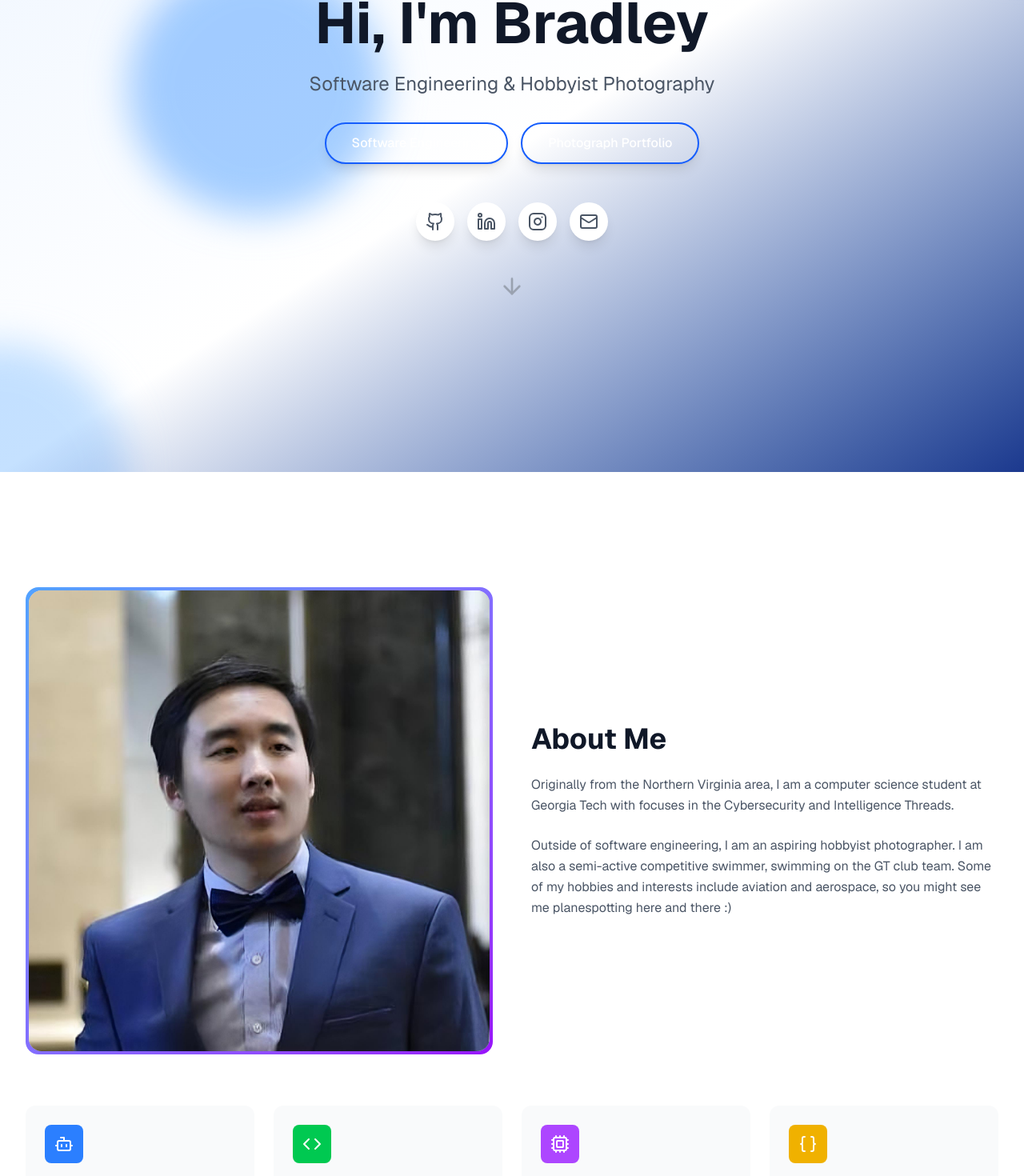
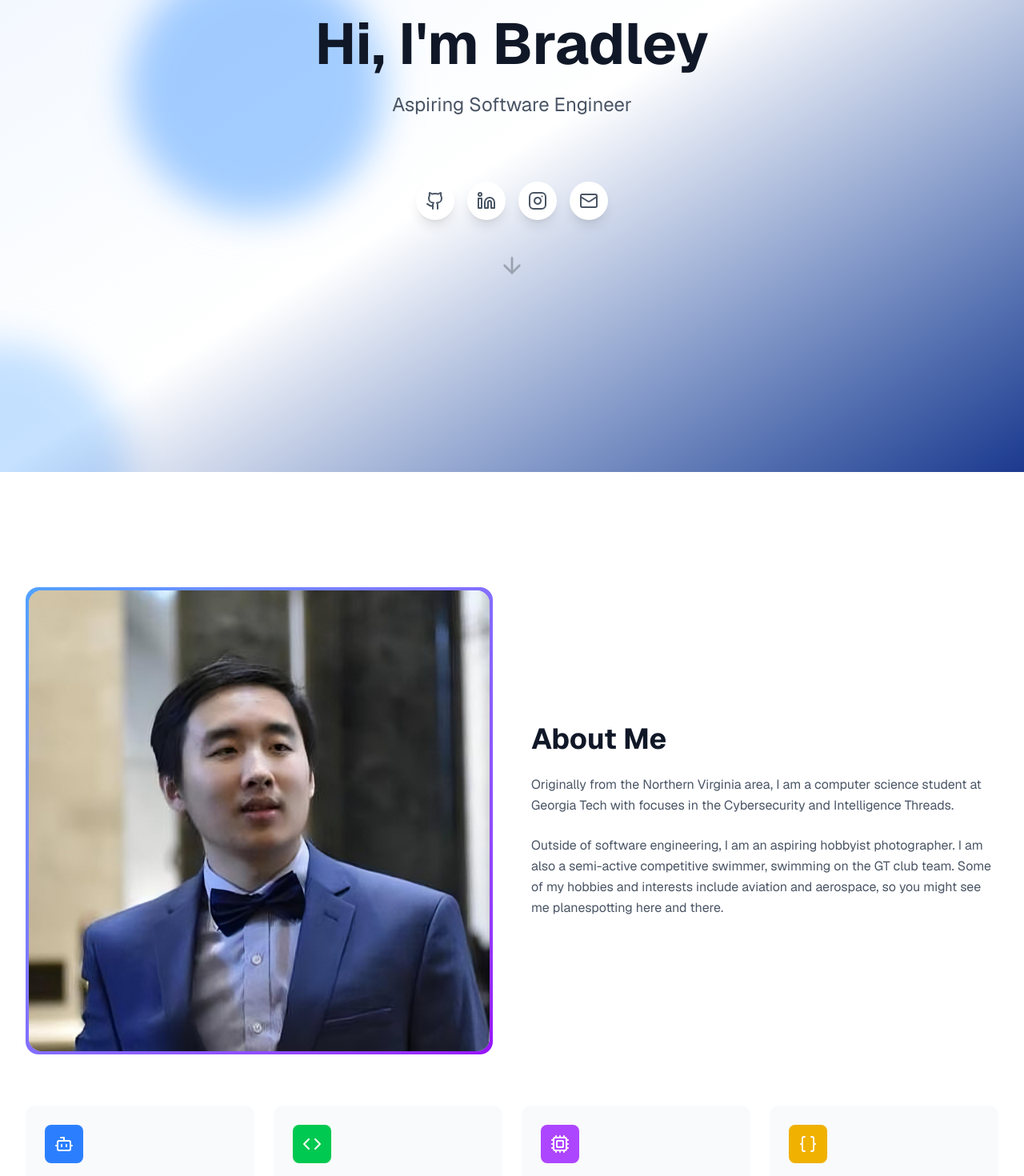
Before and after one commit to bradley-cao/portfolio, a Next.js app: page / in a window 1280 px wide. Shown: the part 210-1680 px from the top of the page at 80% size. Built offline with nearby package versions, Linux system fonts and the light colour scheme.

Commit message:
quote fix

```diff
--- a/src/app/components/About.js
+++ b/src/app/components/About.js
@@ -24,7 +24,7 @@ export default function About() {
       color: "bg-purple-500"
     },
     {
-      category: "Other Software Development Skills",
+      category: "Other SDE Skills",
       icon: Braces,
       skills: ["Version Control (Git)", "Agile Methodologies", "Unit Testing", "CI/CD", "Docker", "IP Networking"],
       color: "bg-yellow-500"
@@ -90,7 +90,7 @@ export default function About() {
             <p className="text-gray-600 dark:text-gray-300 leading-relaxed">
               Outside of software engineering, I am an aspiring hobbyist photographer. I am also a semi-active competitive swimmer, swimming
               on the GT club team. Some of my hobbies and interests include aviation and aerospace, so you might see me planespotting here and
-              there :)
+              there.
             </p>
           </motion.div>
         </div>
--- a/src/app/components/Hero.js
+++ b/src/app/components/Hero.js
@@ -27,7 +27,7 @@ export default function Hero() {
           transition={{ duration: 0.8 }}
         >
           <h1 className="text-4xl sm:text-6xl lg:text-7xl font-bold text-gray-900 dark:text-white mb-6">
-            <span className="text-gray-900 dark:text-white">Hi, I'm Bradley</span>
+            <span className="text-gray-900 dark:text-white">Hi, I&apos;m Bradley</span>
           </h1>
         </motion.div>
 
@@ -37,7 +37,8 @@ export default function Hero() {
           transition={{ duration: 0.8, delay: 0.2 }}
           className="text-xl sm:text-2xl text-gray-600 dark:text-gray-300 mb-8 max-w-3xl mx-auto"
         >
-          Software Engineering & Hobbyist Photography
+          Aspiring Software Engineer
+          {/* Software Engineering & Hobbyist Photography */}
         </motion.p>
 
         <motion.div
@@ -46,20 +47,20 @@ export default function Hero() {
           transition={{ duration: 0.8, delay: 0.4 }}
           className="flex flex-wrap justify-center gap-4 mb-12"
         >
-          <button
+          {/* <button
             onClick={() => document.querySelector("#engineering").scrollIntoView({ behavior: "smooth" })}
             className="relative px-8 py-3 text-white rounded-full font-medium transition-colors shadow-lg overflow-hidden border-2 border-blue-600 group cursor-pointer hover:bg-blue-600 hover:text-white"
           >
             <span className="relative z-10">Software Engineering</span>
             <span className="absolute left-0 top-0 h-full w-0 bg-blue-600 transition-all duration-300 group-hover:w-full z-0"></span>
-          </button>
-          <button
+          </button> */}
+          {/* <button
             onClick={() => document.querySelector("#photography").scrollIntoView({ behavior: "smooth" })}
             className="relative px-8 py-3 text-white rounded-full font-medium transition-colors shadow-lg overflow-hidden border-2 border-blue-600 group cursor-pointer"
           >
             <span className="relative z-10">Photograph Portfolio</span>
             <span className="absolute left-0 top-0 h-full w-0 bg-blue-600 transition-all duration-300 group-hover:w-full z-0"></span>
-          </button>
+          </button> */}
         </motion.div>
 
         {/* Social Links */}
```
